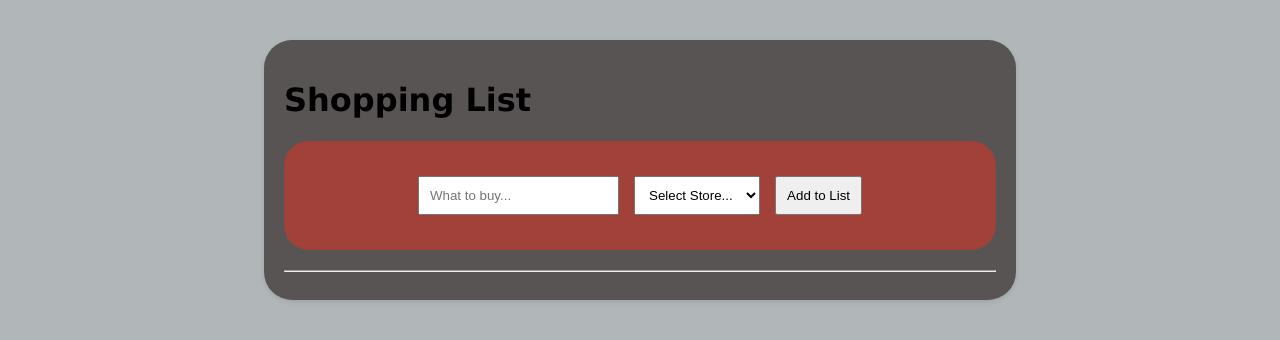
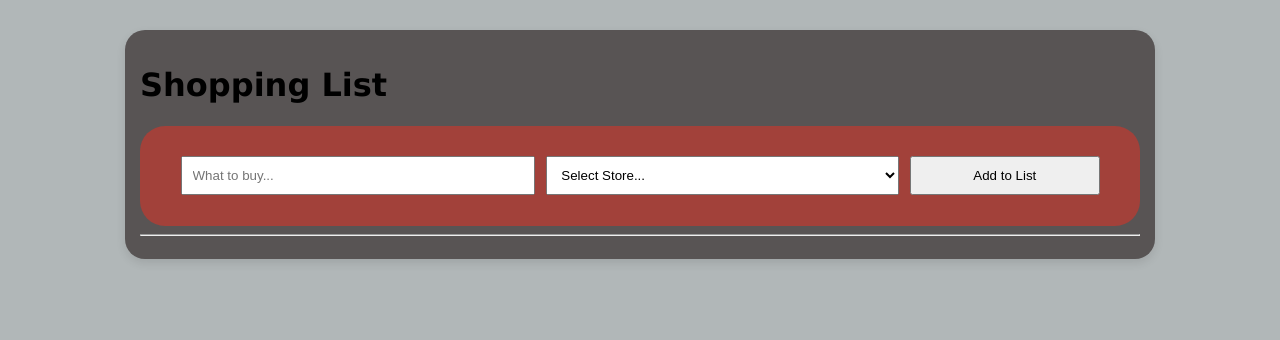
Before and after one commit to Kiza45/Shopping-List, a plain HTML site: page index.html in a window 1280 px wide. Drawn offline with Linux system fonts and the light colour scheme.

Commit message:
Update styles.css
Updated CSS to be better fit mobile devices while also working with desktops

```diff
--- a/styles.css
+++ b/styles.css
@@ -5,29 +5,38 @@
 body {
     font-family: 'Lucida Sans', 'Lucida Sans Regular', 'Lucida Grande', 'Lucida Sans Unicode', Geneva, Verdana, sans-serif;
     background-color: #b1b7b8;
-    padding-left: 20%;
+    /*padding-left: 20%;
   padding-right: 20%;
-  padding-top: 2.5%;
+  padding-top: 2.5%; */
+  margin: 0;
+  padding: 10px;
 }
 
 .app-container {
+    width: 95%;
     max-width: 1000px; /* Made wider to accommodate multiple lists */
-    margin: 0 auto;
+    margin: 20px auto;
     background: rgb(88, 84, 84);
-    padding: 20px;
-    border-radius: 28px;
-    box-shadow: 0 2px 5px rgba(0,0,0,0.1);
+    padding: 15px;
+    border-radius: 20px;
+    box-shadow: 0 4px 10px rgba(0,0,0,0.1);
 
 }
 
 .input-group {
-    text-align: center; /* Centers the inputs at the top */
-    margin-bottom: 20px;
+    /*text-align: center; /* Centers the inputs at the top */
+   /* margin-bottom: 20px; */
+    background-color: #a2413a;
+    padding: 20px;
+    border-radius: 15px;
+    display: flex;
+    flex-direction: column; /* Stack vertically by default (mobile) */
+    gap: 10px;
 }
 
 input, select, button {
     padding: 10px;
-    margin: 5px;
+    margin: 0.5px;
 }
 
 
@@ -45,13 +54,13 @@ input, select, button {
        This sets a target width of 250px.
        If the screen is huge, they won't stretch weirdly.
     */
-    flex: 0 0 250px;
+    flex: 1 1 300px; /* Allows cards to grow and shrink, minimum 300px width */
+    max-width: 100%; /* Prevents horizontal scrolling on tiny screens */
+    box-sizing: border-box;
+    background: #c09f9f;
+    border-radius: 8px;
+    padding: 15px;
 
-    border: 1px solid #aa7575;
-    padding: 15px;
-    border-radius: 8px;
-    background: #c09f9f;
-    box-shadow: 0 2px 4px rgba(0,0,0,0.05);
 }
 
 .store-list h3 {
@@ -148,3 +157,19 @@ ul li.checked::before {
   text-align: center;
   border-radius: 25px;
 }
+
+/* --- MEDIA QUERY FOR DESKTOP --- */
+/* This code only runs when the screen is wider than 600px */
+@media (min-width: 600px) {
+    .input-group {
+        flex-direction: row; /* Put inputs in a line on bigger screens */
+    }
+
+    input, select {
+        flex: 2; /* Give the text input more room */
+    }
+
+    button {
+        flex: 1; /* Keep button smaller */
+    }
+}
```
